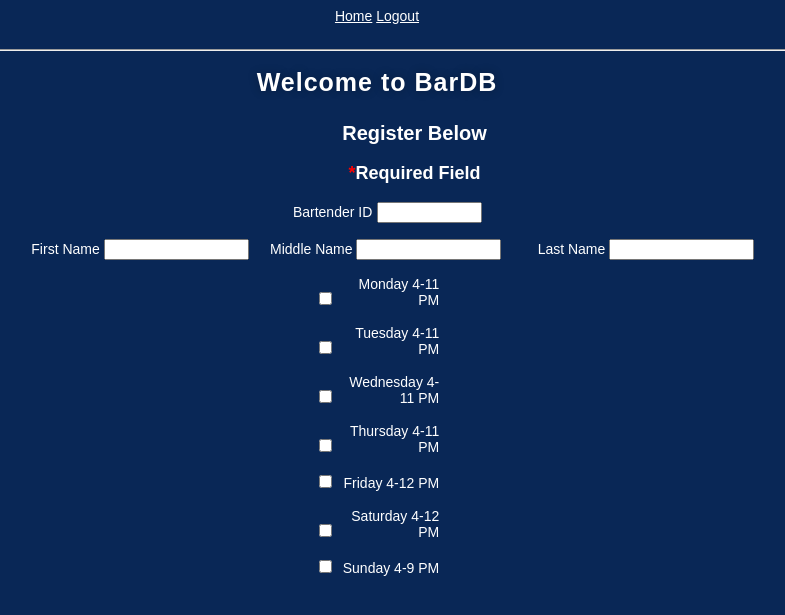
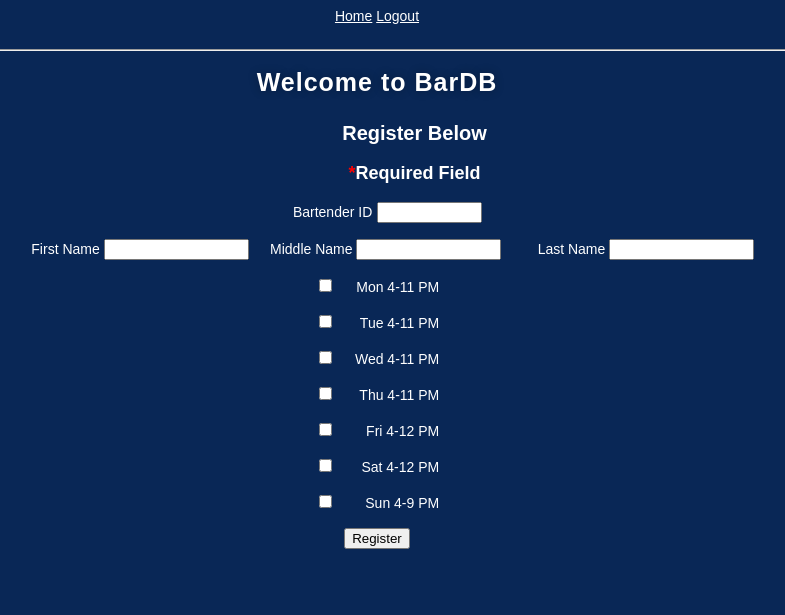
Before and after one commit to BryanColeman/Database_Bar_Project, a Flask app: template app/templates/newuser.html in a window 1280 px wide. Shown: the top 615 px of the page, without its empty margins (263-1048 px from the left). Run offline with Flask 2, Linux system fonts and the light colour scheme; the template is opened without the code that fills it: values that come from a table or form of the project are taken from there, others are empty.

Commit message:
fixed a couple bugs

```diff
--- a/app/__init__.py
+++ b/app/__init__.py
@@ -10,6 +10,8 @@ base_directory = os.path.abspath(os.path.dirname(__file__))
 application = app = Flask(__name__)
 app.config.from_object(Config)
 
+app.config['SECRET_KEY'] = 'this_is_a_secret'
+
 login = LoginManager(app)
 # this will automatically send the user back to the
 # login page if there is no user logined
--- a/app/forms.py
+++ b/app/forms.py
@@ -4,7 +4,7 @@ from wtforms.validators import DataRequired, Optional
 
 
 class LoginForm(FlaskForm):
-    bartender_id = StringField('username', validators=[DataRequired()])
+    bartender_id = StringField('Bartender ID', validators=[DataRequired()])
     submit = SubmitField('Sign In')
 
 
@@ -13,13 +13,13 @@ class RegisterForm(FlaskForm):
     first_name = StringField('First Name', validators=[DataRequired()])
     middle_name = StringField('Middle Name', validators=[Optional()])
     last_name = StringField('Last Name', validators=[DataRequired()])
-    work_monday = BooleanField('Monday 4-11 PM')
-    work_tuesday = BooleanField('Tuesday 4-11 PM')
-    work_wednesday = BooleanField('Wednesday 4-11 PM')
-    work_thursday = BooleanField('Thursday 4-11 PM')
-    work_friday = BooleanField('Friday 4-12 PM')
-    work_saturday = BooleanField('Saturday 4-12 PM')
-    work_sunday = BooleanField('Sunday 4-9 PM')
+    work_monday = BooleanField('Mon 4-11 PM')
+    work_tuesday = BooleanField('Tue 4-11 PM')
+    work_wednesday = BooleanField('Wed 4-11 PM')
+    work_thursday = BooleanField('Thu 4-11 PM')
+    work_friday = BooleanField('Fri 4-12 PM')
+    work_saturday = BooleanField('Sat 4-12 PM')
+    work_sunday = BooleanField('Sun 4-9 PM')
     wage = IntegerField('Wage', validators=[DataRequired()])
     submit = SubmitField('Register')
 
--- a/app/templates/login.html
+++ b/app/templates/login.html
@@ -2,15 +2,13 @@
 {% block content %}
     <head>
 	<link rel ="stylesheet" href="../static/css/login.css">
-    <img src="../static/medicalSymbol.png" alt="Telemedicine Image" width=110px height = 130px align="left">
-    <img src="../static/heart.png" alt="Heart" width="130px" height="130px" align="right">
     </head>
     <body>
  	<h1> Welcome to the BarDB</h1>
     </h2>
     </p>
 	<h3>Please Login</h3>
-    <form action="" method="post" novalidate>
+    <h4><form action="" method="post" novalidate>
         {{ form.hidden_tag() }}
         <p>
             {{ form.bartender_id.label }}
@@ -20,7 +18,7 @@
             {% endfor %}
         </p>
         <p>{{ form.submit() }}</p>
-        <h4><a href = "{{ url_for('register') }}"> Don't have a bartender account?</a></h4>
+        <a href = "{{ url_for('register') }}"> Don't have a bartender account?</a> </h4>
     </form>
     </body>
 {% endblock %}
--- a/app/templates/newuser.html
+++ b/app/templates/newuser.html
@@ -39,7 +39,7 @@
         <p>{{ form.work_friday() }} {{ form.work_friday.label }}</p>
         <p>{{ form.work_saturday() }} {{ form.work_saturday.label }}</p>
         <p>{{ form.work_sunday() }} {{ form.work_sunday.label }}</p>
-        <p>{{ form.sub() }}
+        <p>{{ form.submit() }}
         </p>
     </form>
     </body>
```
